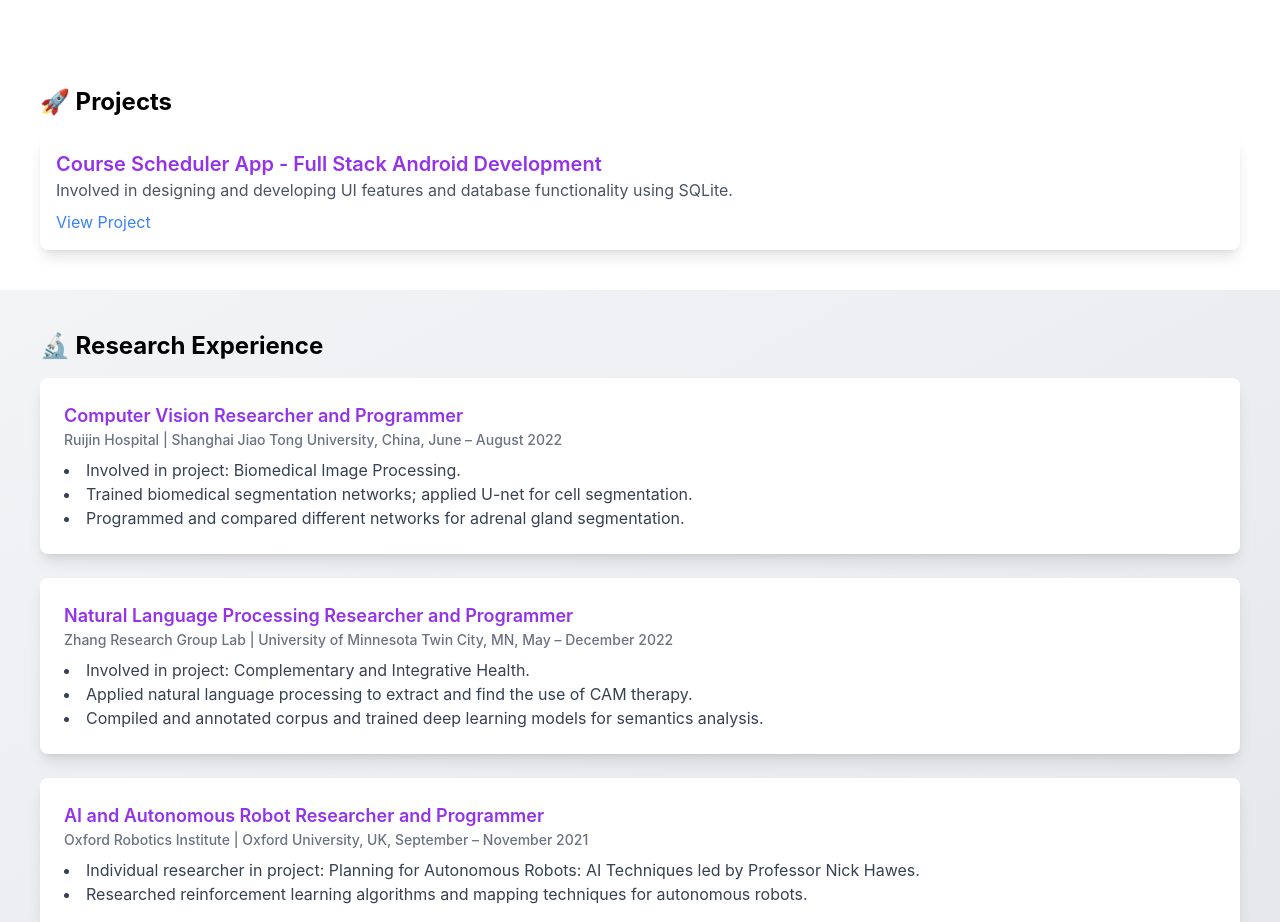
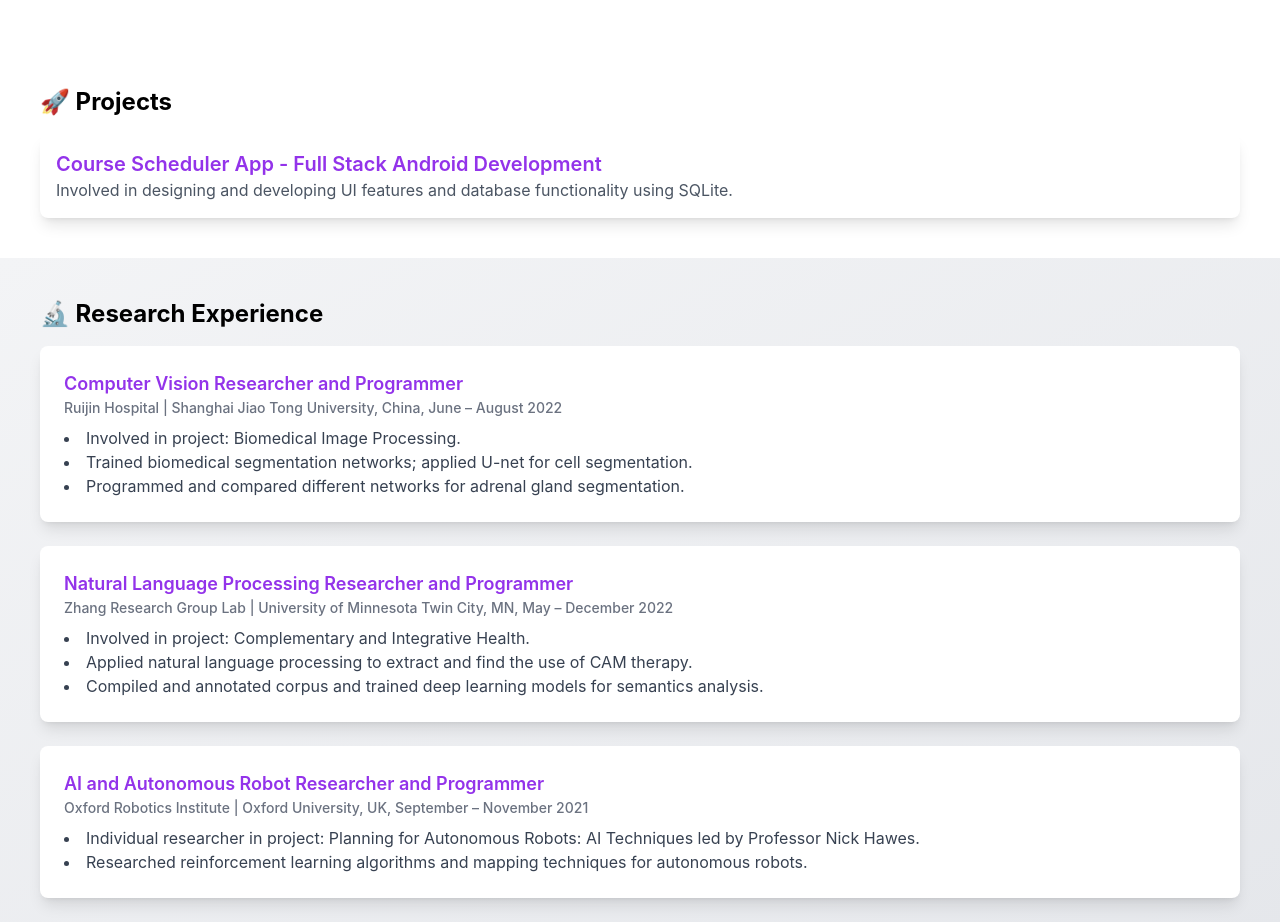
Before and after one commit to yebyyy/Profile-Portfolio, a React (Create React App) app: page / in a window 1280 px wide. Shown: the part 784-1706 px from the top of the page. Built offline with nearby package versions, Linux system fonts and the light colour scheme.

Commit message:
Making the project being clickable and more interactive

```diff
--- a/src/components/Projects.js
+++ b/src/components/Projects.js
@@ -3,11 +3,13 @@
         <div className="p-10">
             <h2 className="text-2xl font-bold mb-4">🚀 Projects</h2>
             <div className="space-y-4">
-                <div className="bg-white shadow-lg rounded-lg p-4">
-                    <h3 className="text-xl font-semibold text-purple-600">Course Scheduler App - Full Stack Android Development</h3>
-                    <p className="text-gray-600">Involved in designing and developing UI features and database functionality using SQLite.</p>
-                    <a href="https://sites.google.com/view/cs2340scheduler-app/scheduler-app" className="inline-block mt-2 text-blue-500 hover:text-blue-700 hover:underline">View Project</a>
-                </div>
+                {/* Project Entry */}
+                <a href="https://sites.google.com/view/cs2340scheduler-app/scheduler-app" className="block">
+                    <div className="bg-white shadow-lg rounded-lg p-4 hover:bg-gray-100 hover:shadow-xl transition duration-300 ease-in-out">
+                        <h3 className="text-xl font-semibold text-purple-600 hover:text-purple-800">Course Scheduler App - Full Stack Android Development</h3>
+                        <p className="text-gray-600">Involved in designing and developing UI features and database functionality using SQLite.</p>
+                    </div>
+                </a>
                 {/* Add more project entries here */}
             </div>
         </div>
```
